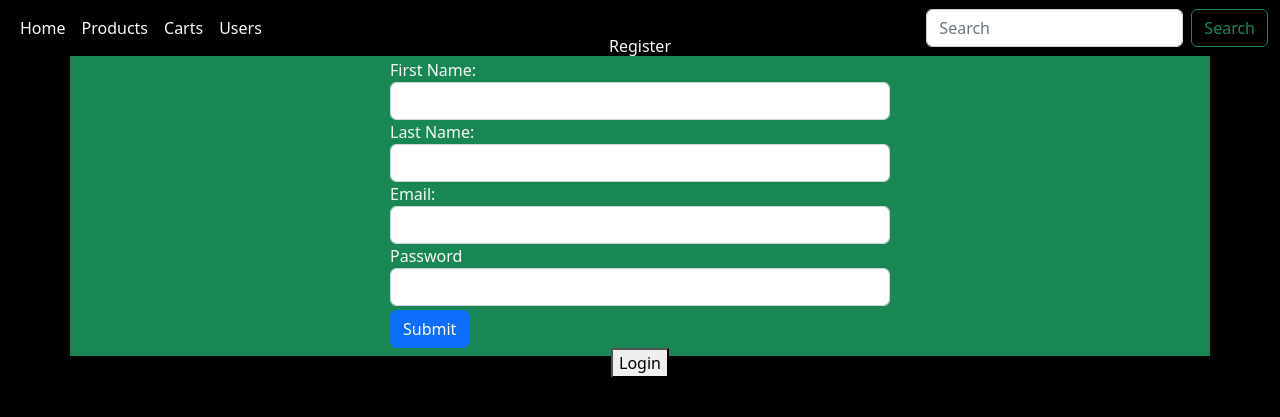
After one commit to gjohnn/BackEndCoderhouse, a Node server app: template src/views/register.handlebars in a window 1280 px wide. The commit adds this page. Shown: the top 417 px of the page. Run offline with Node 20, Linux system fonts and the light colour scheme; the template is opened without the code that fills it, so the values that code supplies are empty; some libraries are stand-ins or nearby versions.

Commit message:
doing form

```diff
--- a/package.json
+++ b/package.json
@@ -10,13 +10,17 @@
   "license": "ISC",
   "dependencies": {
     "@handlebars/allow-prototype-access": "^1.0.5",
+    "connect-mongo": "^5.0.0",
+    "cookie-parser": "^1.4.6",
     "express": "^4.18.2",
     "express-handlebars": "^7.0.7",
+    "express-session": "^1.17.3",
     "mongodb": "^5.6.0",
     "mongoose": "^7.3.1",
     "mongoose-paginate-v2": "^1.7.1",
     "multer": "^1.4.5-lts.1",
     "nodemon": "^2.0.22",
+    "session-file-store": "^1.5.0",
     "socket.io": "^4.7.1"
   },
   "description": "",
--- a/src/app.js
+++ b/src/app.js
@@ -1,35 +1,44 @@
 //BASE SETTINGS
 import express from "express";
-import handlebars from "express-handlebars";
+import session from 'express-session'
+import  FileStore  from "session-file-store";
+import cookieParser from "cookie-parser";
+import MongoStore from "connect-mongo";
+
 import __dirname from "./utils.js";
 import { Server } from "socket.io";
+
 //ROUTES
 import { cartsRouter } from "./routes/cart.routes.js";
 import { realTimeProdsRouter } from "./routes/realTimeProds.routes.js";
 import { homeRouter } from "./routes/home.routes.js";
+import { sessionRouter } from "./routes/session.routes.js";
 
 import productsRouter from "./routes/products.routes.js";
 import userRouter from "./routes/user.routes.js";
+//ONLY VIEWS
+import handlebars from "express-handlebars";
+import { viewsRouter } from "./routes/views.routes.js";
 //DB
+import mongoose from "mongoose";
 import { userModel } from "./DAO/models/user.model.js";
 import { prodModel } from "./DAO/models/prods.model.js";
 import { cartModel } from "./DAO/models/cart.model.js";
 
+
+
 const enviroment = async()=>{
- await mongoose.connect("mongodb+srv://gjohn:JOHNhpxd@coderback.huvf7ed.mongodb.net/?retryWrites=true&w=majority");
+ await mongoose.connect("mongodb+srv://gjohn:JOHNhpxd@coderback.huvf7ed.mongodb.net/test?retryWrites=true&w=majority");
 }
 enviroment();
 
-import mongoose from "mongoose";
-import { viewsRouter } from "./routes/views.router.js";
+const fileStorage = FileStore(session)
+const app = express();
+const PORT = 8080;
 
 
-const app = express();
-
-const PORT = 8080;
-
 const httpserver = app.listen(PORT, () =>
-  console.log(`Server running on port: 7070`)
+  console.log(`Server running on port: ${PORT}`)
 );
 
 const socketServer = new Server(httpserver)
@@ -47,6 +56,32 @@ app.engine("handlebars", handlebars.engine());
 app.set("views", __dirname + "/views");
 app.set("view engine", "handlebars");
 
+//sessions
+
+app.use(cookieParser())
+
+app.use(session({
+  store: MongoStore.create({
+    mongoUrl:'mongodb+srv://gjohn:JOHNhpxd@coderback.huvf7ed.mongodb.net/session?retryWrites=true&w=majority',
+    mongoOptions: {useNewUrlParser:true, useUnifiedTopology:true},
+    ttl:20
+  }),
+  secret:"It's me, Mario!",
+  resave:false,
+  saveUninitialized:false
+}))
+
+/*
+app.get('/prueba', async (req,res)=>{
+  req.session.user= 'messi'
+  return res.send("ok")
+
+})
+app.get('/prueba/a', async (req,res)=>{
+  return res.send(req.session.user)
+})
+*/
+
 
 app.use(express.json());
 app.use(express.urlencoded({ extended: true }));
@@ -59,11 +94,15 @@ app.use("/realtimeproducts", realTimeProdsRouter);
 
 
 //NOW USING
+
+app.use('/api/session',sessionRouter)
+
 app.use("/api/users", userRouter)
 app.use("/api/products", productsRouter);
 app.use("/api/carts", cartsRouter);
 app.use("/",viewsRouter)
 
 app.get("*", (req, res) => {
-  return res.status(404).send("Página no encontrada! | Page not found!");
+  let msg = "Page not found!"
+  return res.status(404).render('errorPage', {msg});
 });
--- /dev/null
+++ b/src/sessions/AQHXU7Kuv8xllrz8bC5ankOFPAHiOAQ6.json
@@ -0,0 +1 @@
+{"cookie":{"originalMaxAge":null,"expires":null,"httpOnly":true,"path":"/"},"user":"messi","__lastAccess":1689618974577}
--- /dev/null
+++ b/src/sessions/neV6RqmWEsuzK05bgo8HiW3bndf4CoJY.json
@@ -0,0 +1 @@
+{"cookie":{"originalMaxAge":null,"expires":null,"httpOnly":true,"path":"/"},"user":"admin","__lastAccess":1689618834375}
--- a/src/views/layouts/main.handlebars
+++ b/src/views/layouts/main.handlebars
@@ -5,6 +5,7 @@
     <meta http-equiv="X-UA-Compatible" content="IE=edge">
     <meta name="viewport" content="width=device-width, initial-scale=1.0">
     <link href="https://cdn.jsdelivr.net/npm/bootstrap@5.2.3/dist/css/bootstrap.min.css" rel="stylesheet" integrity="sha384-rbsA2VBKQhggwzxH7pPCaAqO46MgnOM80zW1RWuH61DGLwZJEdK2Kadq2F9CUG65" crossorigin="anonymous">
+    <link rel="stylesheet" href="main.css">
     <title>{{title}}</title>
 </head>
 <body class="bg-black text-light">
--- /dev/null
+++ b/src/views/register.handlebars
@@ -0,0 +1,30 @@
+<div class="container d-flex flex-column bg-success " style="height:300px;justify-content:center;align-items:center">
+  <div class=" d-flex" style="height:300px;justify-content:center;align-items:center">
+    Register
+  </div>
+  <form action="/api/session/register" method="POST">
+    <div class="form-group " style="width: 500px;">
+      <label for="first_name">First Name:</label>
+      <input type="text" class="form-control" id="first_name" name="first_name" required>
+    </div>
+
+    <div class="form-group">
+      <label for="last_name">Last Name:</label>
+      <input type="text" class="form-control" id="last_name" name="last_name" required>
+    </div>
+
+    <div class="form-group">
+      <label for="email">Email:</label>
+      <input type="email" class="form-control" id="email" name="email" required>
+    </div>
+    <div class="form-group">
+      <label for="password">Password</label>
+      <input type="password" class="form-control" id="password" name="password" required>
+    </div>
+    <div class="mt-1">
+      <button type="submit" class="btn btn-primary">Submit</button>
+    </div>
+  </form>
+  <div></div>
+  <button onclick="location.href = '/api/session/login'">Login</button>
+</div>
```
Also changed, not shown: src/middleware/auth.js (added, +7 -0 lines), src/routes/session.routes.js (added, +104 -0 lines), src/views/login.handlebars (added, +20 -0 lines), src/routes/views.routes.js (renamed from src/routes/views.router.js), src/views/layouts/main.css (added), src/views/sessions.handlebars (added), 1 other file.
